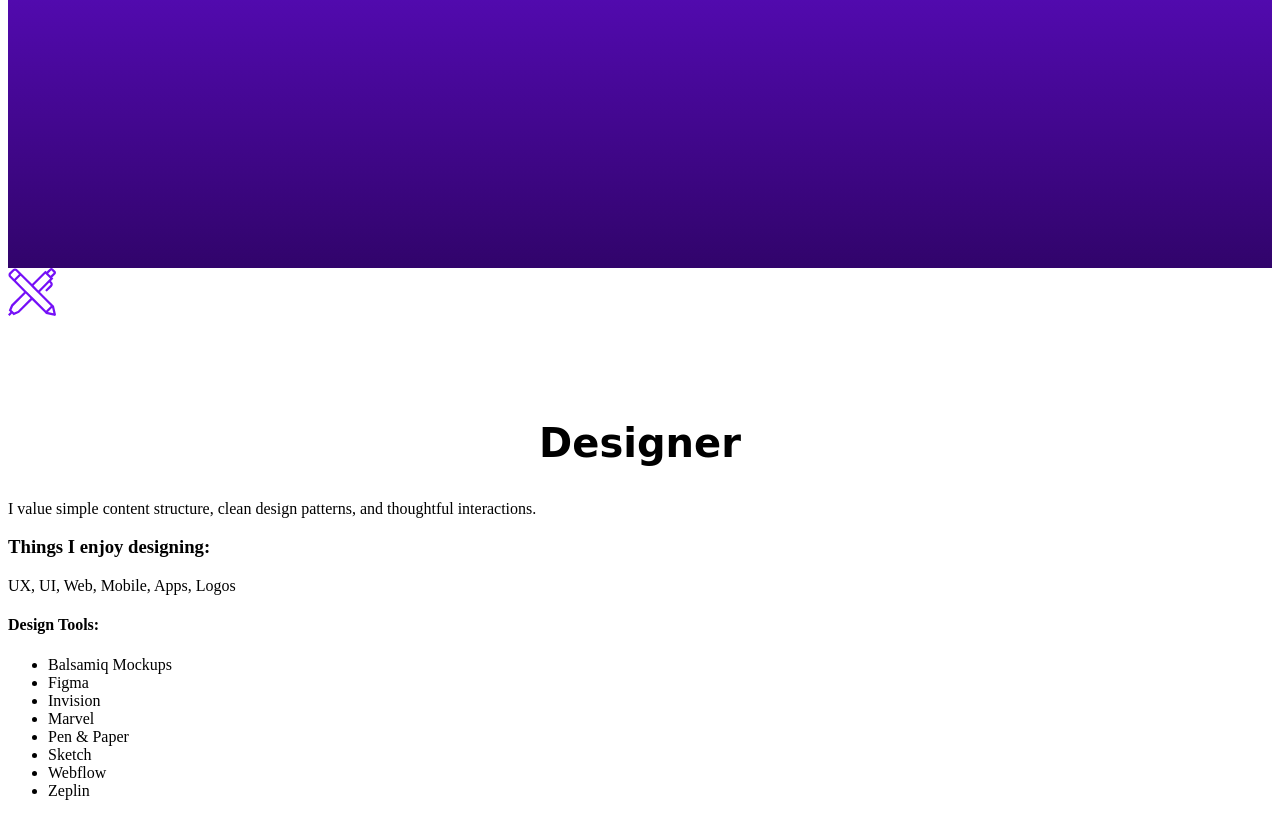
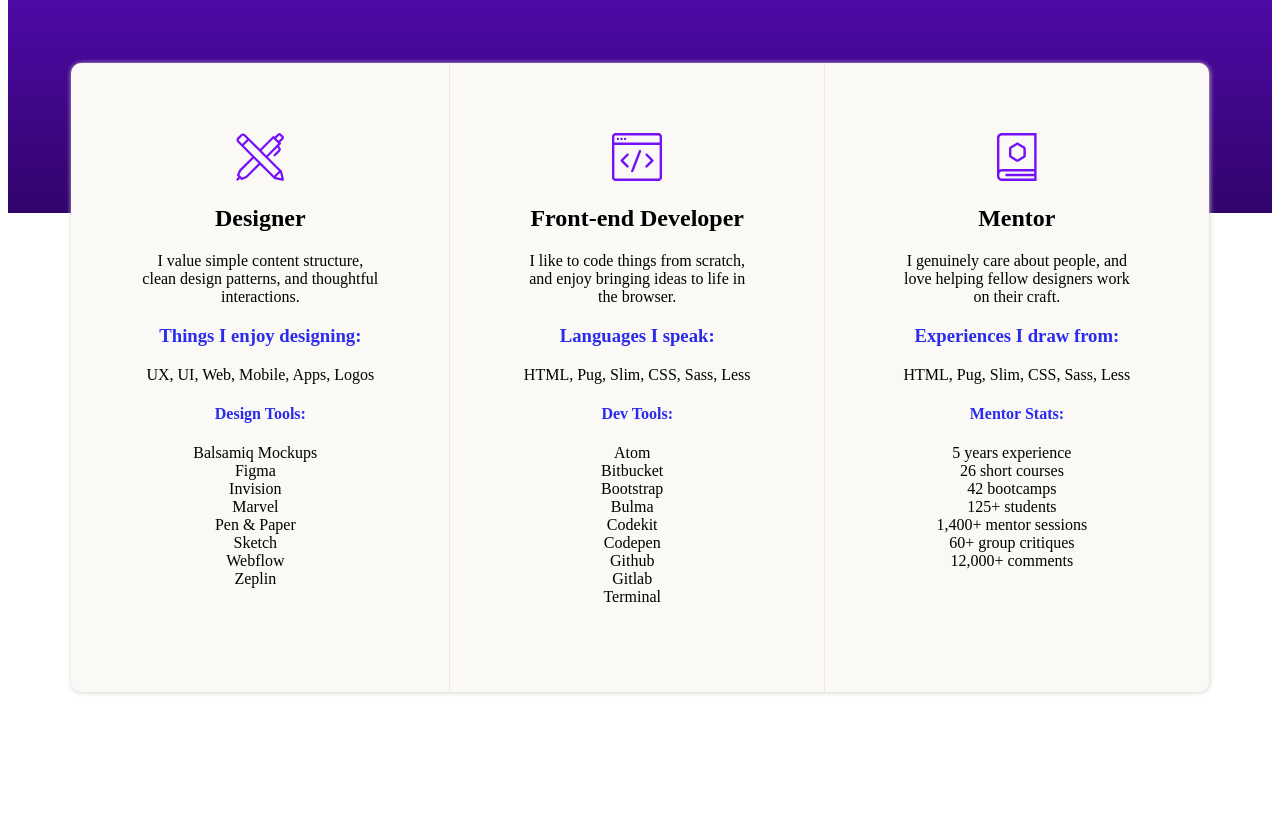
Before and after one commit to soniafrin/sonis-portfolio, a plain HTML site: page index.html in a window 1280 px wide. Shown: the part 1207-2045 px from the top of the page. Before the commit the page ends 2023 px from the top, so only its background shows below. Drawn offline with Linux system fonts and the light colour scheme.

Commit message:
section3

```diff
--- a/index.html
+++ b/index.html
@@ -16,9 +16,9 @@
          <a class="say-hallo" target="_blank" href="#">Say Hello</a>
          </div>
     </nav>
-    <h1>Designer, Front-end Developer & Mentor
+    <h1 class="h1sec1">Designer, Front-end Developer & Mentor
     </h1>
-    <h2>I design and code beautifully simple things, and I love what I do.
+    <h2 class="h2sec1">I design and code beautifully simple things, and I love what I do.
     </h2>
     <img class="avatar" src="mf-avatar.svg" alt=""/>
     <img class="hero" src="hero.svg" alt="hero"/>
@@ -32,15 +32,18 @@
             <p class="greet-des">Since beginning my journey as a freelance designer nearly 10 years ago, I've done remote work for agencies, consulted for startups, and collaborated with talented people to create digital products for both business and consumer use. I'm quietly confident, naturally curious, and perpetually working on improving my chops one design problem at a time.</p>
            </div>
        </div>
-       <div class="work-cata">
+    </section>
+
+    <section class="sec3">
+        <div class="workcata">
             <div class="designer">
-               <img src="designer.svg" alt="designer-logo"/>
-               <h1 class="desi">Designer</h1>
-               <p class="designer-para">I value simple content structure, clean design patterns, and thoughtful interactions.</p>
-               <h3>Things I enjoy designing:</h3>
+                <img class="himg" src="designer.svg" alt="designer-logo"/>
+                <h1 class="h1sec3">Designer</h1>
+                <p class="psec3">I value simple content structure, clean design patterns, and thoughtful interactions.</p>
+                <h3 class="h3sec3">Things I enjoy designing:</h3>
                 <p>UX, UI, Web, Mobile, Apps, Logos</p>
-               <h4>Design Tools:</h4>
-               <ul>
+                        <h4 class="h4sec3">Design Tools:</h4>
+                        <ul class="ulist" >
                             <li>Balsamiq Mockups</li>
                             <li>Figma</li>
                             <li>Invision</li>
@@ -51,7 +54,42 @@
                             <li>Zeplin</li>
                         </ul>
             </div>
-
+            <div class="Frontentdev">
+                <img class="himg" src="frontend.svg" alt=""/>
+                <h1 class="h1sec3">Front-end Developer</h1>
+                <p class="psec3">I like to code things from scratch, and enjoy bringing ideas to life in the browser.</p>
+                <h3 class="h3sec3">Languages I speak:</h3>
+                <p>HTML, Pug, Slim, CSS, Sass, Less</p>
+                <h4 class="h4sec3">Dev Tools:</h4>
+                <ul class="ulist">
+                    <li>Atom</li>
+                    <li>Bitbucket</li>
+                    <li>Bootstrap</li>
+                    <li>Bulma</li>
+                    <li>Codekit</li>
+                    <li>Codepen</li>
+                    <li>Github</li>
+                    <li>Gitlab</li>
+                    <li>Terminal</li>
+                </ul>
+            </div>
+            <div class="mentor">
+                <img class="himg" src="mentor.svg" alt=""/>
+                <h1 class="h1sec3">Mentor</h1>
+                <p class="psec3">I genuinely care about people, and love helping fellow designers work on their craft.</p>
+                <h3 class="h3sec3">Experiences I draw from:</h3>
+                <p>HTML, Pug, Slim, CSS, Sass, Less</p>
+                <h4 class="h4sec3">Mentor Stats:</h4>
+                <ul class="ulist">
+                    <li>5 years experience</li>
+                    <li>26 short courses</li>
+                    <li>42 bootcamps</li>
+                    <li>125+ students</li>
+                    <li>1,400+ mentor sessions</li>
+                    <li>60+ group critiques</li>
+                    <li>12,000+ comments</li>
+                </ul>
+            </div>
         </div>
     </section>
 
--- a/style.css
+++ b/style.css
@@ -30,14 +30,14 @@
       color: white;
       transition: 0.5s;
   }
-  h1{
+  .h1sec1{
     font-size:40px;
     font-family:cursive;
     text-align: center;
     margin-top: 100px;
     font-weight: 900;
   }
-  h2{
+  .h2sec1{
       text-align: center;
       font-weight: 100;
       font-family: -apple-system, BlinkMacSystemFont, 'Segoe UI', Roboto, Oxygen, Ubuntu, Cantarell, 'Open Sans', 'Helvetica Neue', sans-serif;
@@ -65,7 +65,7 @@
   .bac-col{
       background-image: linear-gradient(#7510F7, #31046b);
       padding-top:32px;
-      padding-bottom: 250px;
+      padding-bottom: 270px;
   }
   div .greet{
     font-size:30px;
@@ -77,11 +77,47 @@
   .greet-des{
       color: #fff;
       font-size: 21px;
-      text-align:center;
+      text-align:justify;
       width: 60%;
       margin-left: auto;
       margin-right: auto;
+      font-weight: 100;
   }
-  .work-cata{
-    background-color: #fff;
-  }
+.sec3{
+    position: relative;
+    top: -150px;
+}
+.workcata{
+    display: flex;
+    max-width: 90%;
+    margin-left: auto;
+    margin-right: auto;
+    background-color:rgb(250, 249, 246);
+    border-radius: 10px;
+    box-shadow: 0.5px 0.5px 5px rgb(211, 206, 206);
+}
+.designer{
+    border-right: 1px solid rgba(228, 222, 222,0.6);
+    text-align: center;
+    padding: 70px;
+
+}
+.Frontentdev{
+    border-right: 1px solid rgba(228, 222, 222,0.6);
+    text-align: center;
+    padding: 70px;
+}
+.mentor{
+    text-align: center;
+    padding: 70px;
+}
+.h3sec3{
+    color: #2b2bec;
+}
+.h4sec3{
+    color: #2b2bec;
+}
+.ulist li{
+    list-style-type: none;
+    margin-right: 50px;
+}
```
Lines whose indentation alone changed are shown as unchanged.
